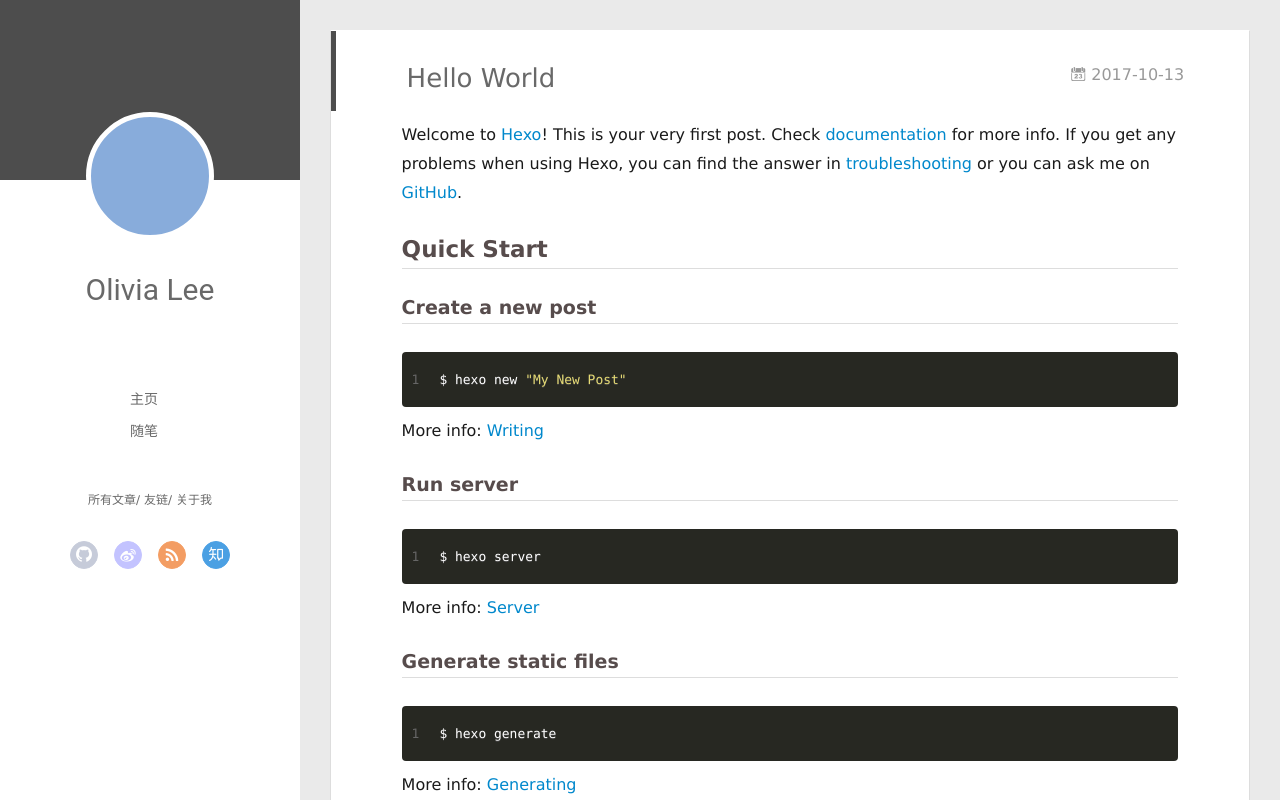
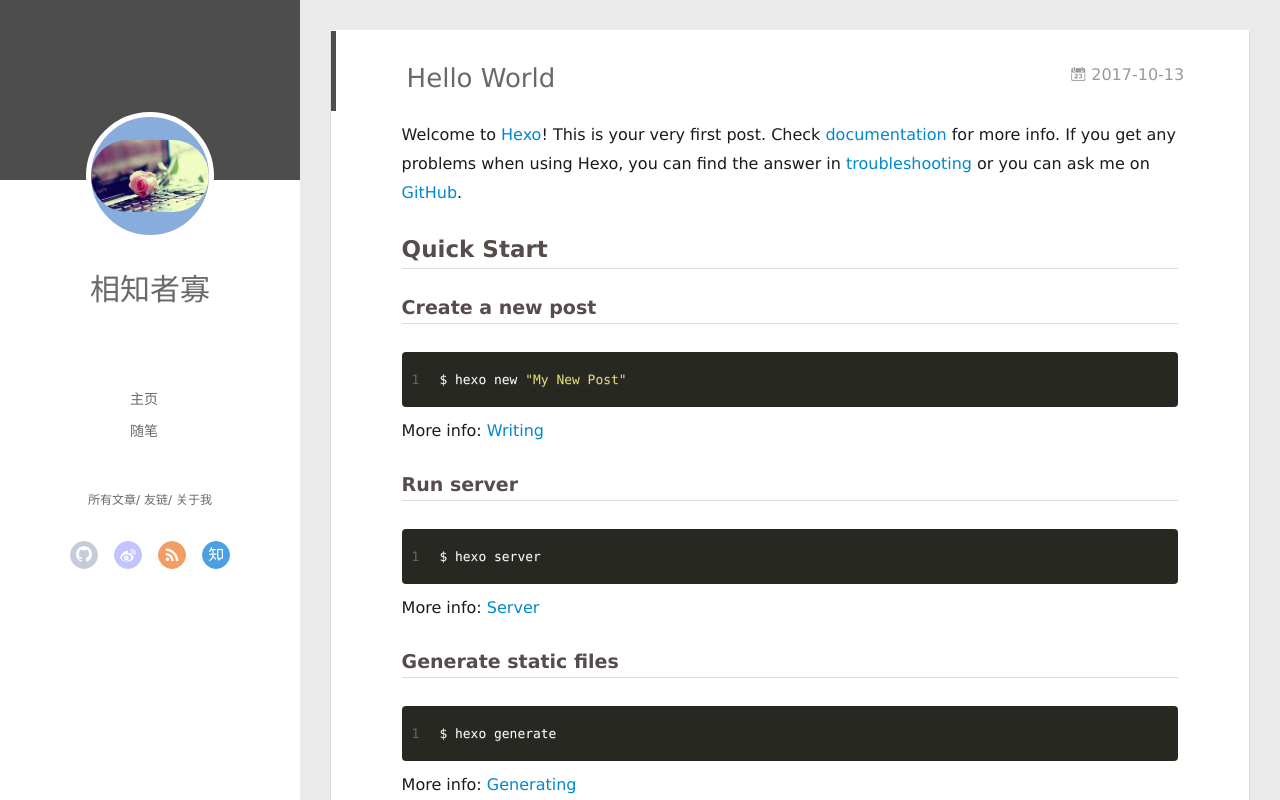
Before and after one commit to LeeOlivia/LeeOlivia.github.io, a plain HTML site: page 2017/10/13/hello-world/index.html in a window 1280 px wide. Drawn offline with Linux system fonts and the light colour scheme; no server answers.

Commit message:
Site updated: 2017-10-14 14:23:44

```diff
--- a/2017/10/13/hello-world/index.html
+++ b/2017/10/13/hello-world/index.html
@@ -46,10 +46,10 @@
 <div class="intrude-less">
 	<header id="header" class="inner">
 		<a href="" class="profilepic">
-			<img src="" class="js-avatar">
+			<img src="/img/timg.jpg" class="js-avatar">
 		</a>
 		<hgroup>
-		  <h1 class="header-author"><a href="">Olivia Lee</a></h1>
+		  <h1 class="header-author"><a href="">相知者寡</a></h1>
 		</hgroup>
 
 
@@ -104,10 +104,10 @@
 	<div class="intrude-less">
 		<header id="header" class="inner">
 			<div class="profilepic">
-				<img src="" class="js-avatar">
+				<img src="/img/timg.jpg" class="js-avatar">
 			</div>
 			<hgroup>
-			  <h1 class="header-author js-header-author">Olivia Lee</h1>
+			  <h1 class="header-author js-header-author">相知者寡</h1>
 			</hgroup>
 
 
@@ -310,7 +310,7 @@
   <div class="outer">
     <div id="footer-info">
     	<div class="footer-left">
-    		&copy; 2017 Olivia Lee
+    		&copy; 2017 相知者寡
     	</div>
       	<div class="footer-right">
       		<a href="http://hexo.io/" target="_blank">Hexo</a>  Theme <a href="https://github.com/litten/hexo-theme-yilia" target="_blank">Yilia</a> by Litten
```
Also changed, not shown: archives/2017/10/index.html (+5 -5 lines), archives/2017/index.html (+5 -5 lines), archives/index.html (+5 -5 lines), index.html (+5 -5 lines), img/timg.jpg (added).
